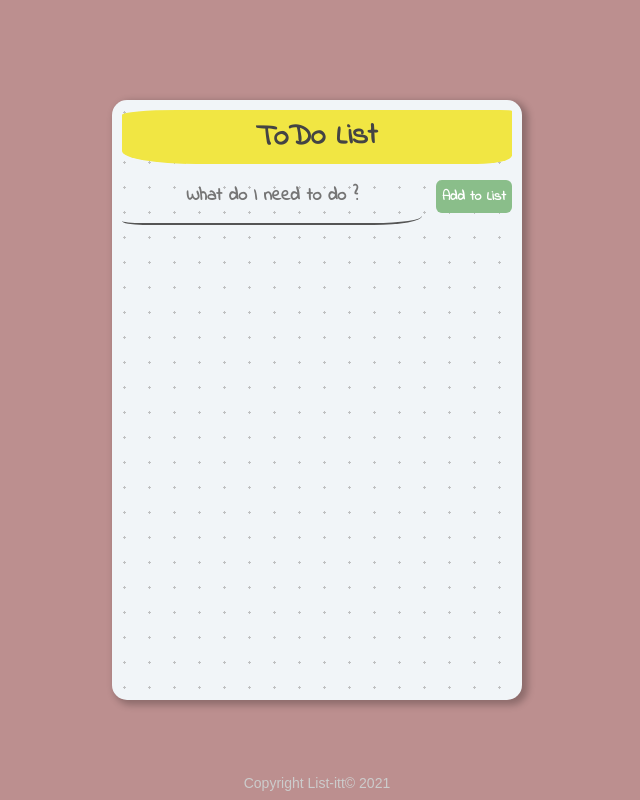
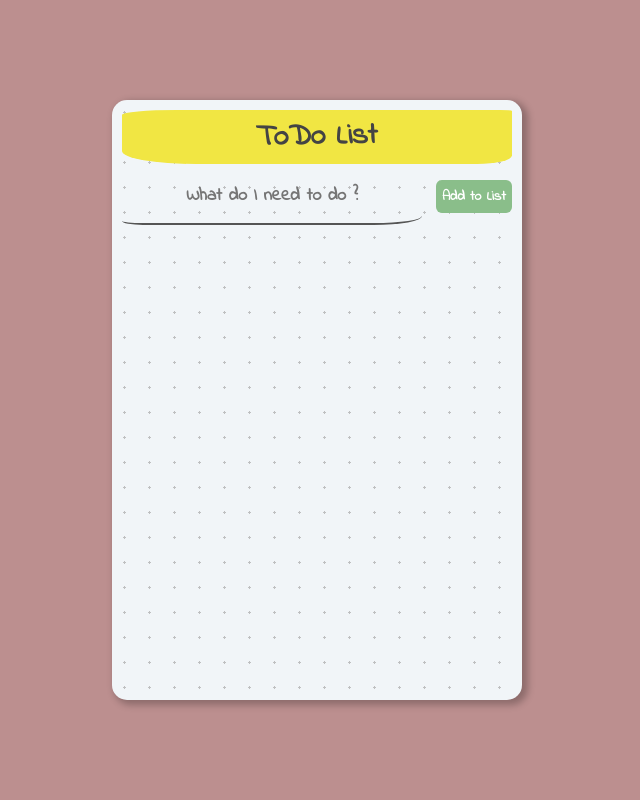
Before and after one commit to ihavethepackage/List-it, a React (Create React App) app: page / in a window 1280 px wide. Shown: the whole page, without its empty margins (323-963 px from the left). Built offline with nearby package versions, Linux system fonts and the light colour scheme.

Commit message:
removed footer

```diff
--- a/src/App.jsx
+++ b/src/App.jsx
@@ -1,5 +1,4 @@
 import React, { useState } from "react";
-import Footer from "./Footer";
 import InputItem from "./InputItem";
 import ToDoItem from "./ToDoItem";
 
@@ -43,7 +42,6 @@ function App() {
             </ul>
           </div>
         </div>
-        <Footer />
       </body>
     </main>
   );
--- a/src/Footer.jsx
+++ /dev/null
@@ -1,13 +0,0 @@
-import React from "react";
-
-function Footer() {
-  const currentYear = new Date().getFullYear();
-
-  return (
-    <footer>
-      <p>Copyright List-itt© {currentYear}</p>
-    </footer>
-  );
-}
-
-export default Footer;
```
